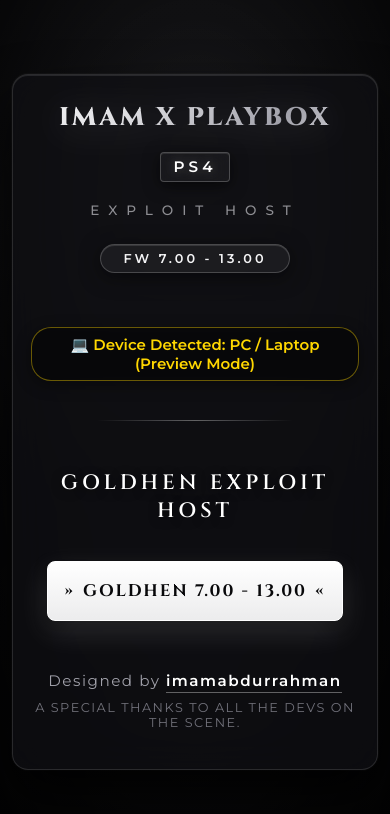
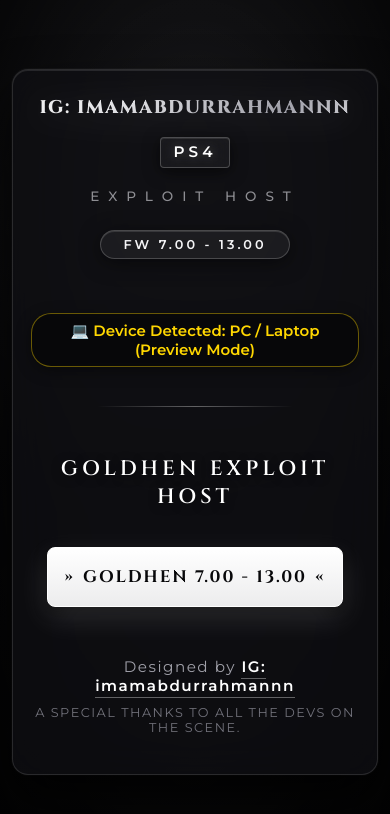
Before and after one commit to imamabdurrahmann/ps4, a plain HTML site: page index.html in a window 390 px wide. Drawn offline with Linux system fonts and the light colour scheme.

Commit message:
Rebrand to IG: imamabdurrahmannn

```diff
--- a/index.html
+++ b/index.html
@@ -3,7 +3,7 @@
 <head>
     <meta charset="UTF-8">
     <meta name="viewport" content="width=device-width, initial-scale=1.0">
-    <title>Imam x Playbox PS4 Exploit Host</title>
+    <title>PS4 Exploit Host - IG: imamabdurrahmannn</title>
     <link rel="stylesheet" href="style.css">
     <script>
         function detectDevice() {
@@ -32,7 +32,7 @@
     <div class="container">
         <header>
             <h1 class="main-title">
-                <span class="name-imam">Imam x Playbox</span>
+                <span class="name-imam">IG: imamabdurrahmannn</span>
                 <span class="ps4-title">PS4</span>
             </h1>
             <div class="subtitle">Exploit Host</div>
@@ -53,7 +53,7 @@
         </div>
 
         <footer>
-            <p class="credit">Designed by <a href="#" class="credit-link">imamabdurrahman</a></p>
+            <p class="credit">Designed by <a href="https://instagram.com/imamabdurrahmannn" target="_blank" class="credit-link">IG: imamabdurrahmannn</a></p>
             <p class="thanks">A special thanks to all the devs on the scene.</p>
         </footer>
     </div>
--- a/style.css
+++ b/style.css
@@ -2,7 +2,7 @@
 
 /* ==========================================================================
    CLASSIC ELEGANT BLACK & WHITE MONOCHROME THEME
-   Imam x Playbox PS4 / PS5 Exploit Host
+   IG: imamabdurrahmannn PS4 / PS5 Exploit Host
    ========================================================================== */
 
 * {
@@ -98,9 +98,9 @@
 .name-imam {
     display: block;
     font-family: 'Cinzel', 'Playfair Display', 'Times New Roman', Georgia, serif;
-    font-size: clamp(1.8rem, 4vw, 2.2rem);
+    font-size: clamp(1.2rem, 3.2vw, 1.9rem);
     font-weight: 800;
-    letter-spacing: 4px;
+    letter-spacing: 2px;
     white-space: nowrap;
     text-transform: uppercase;
     background: linear-gradient(135deg, #ffffff 0%, #e2e2e5 25%, #a1a1aa 50%, #ffffff 75%, #d1d1d6 100%);
@@ -476,8 +476,8 @@
     }
 
     .name-imam {
-        font-size: 1.6rem;
-        letter-spacing: 2.5px;
+        font-size: 1.15rem;
+        letter-spacing: 1.5px;
         white-space: nowrap;
     }
 
```
Also changed, not shown: ran/cache700.html (+3 -3 lines), ran/cache900.html (+3 -3 lines), ran/cachecss.html (+3 -3 lines), ran/cacheslopkit.html (+3 -3 lines), ran/index.html (+3 -3 lines).
